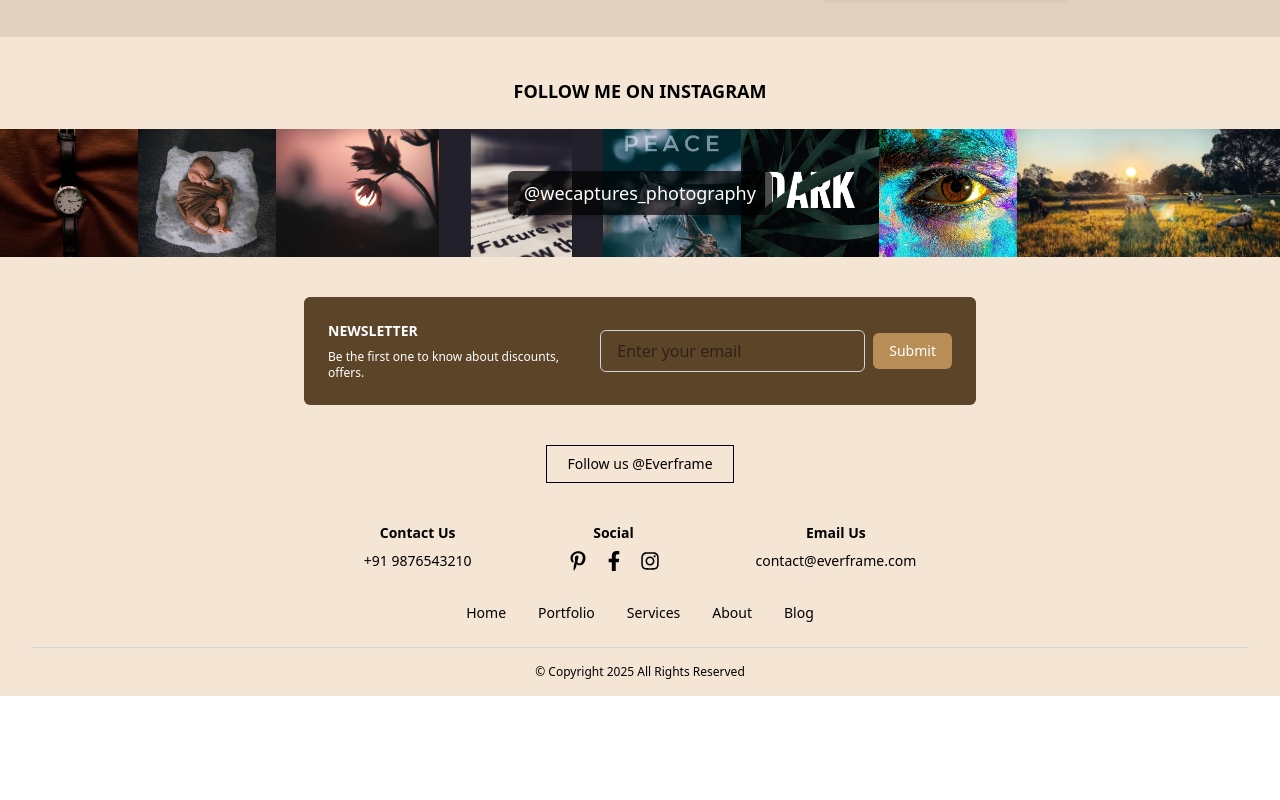
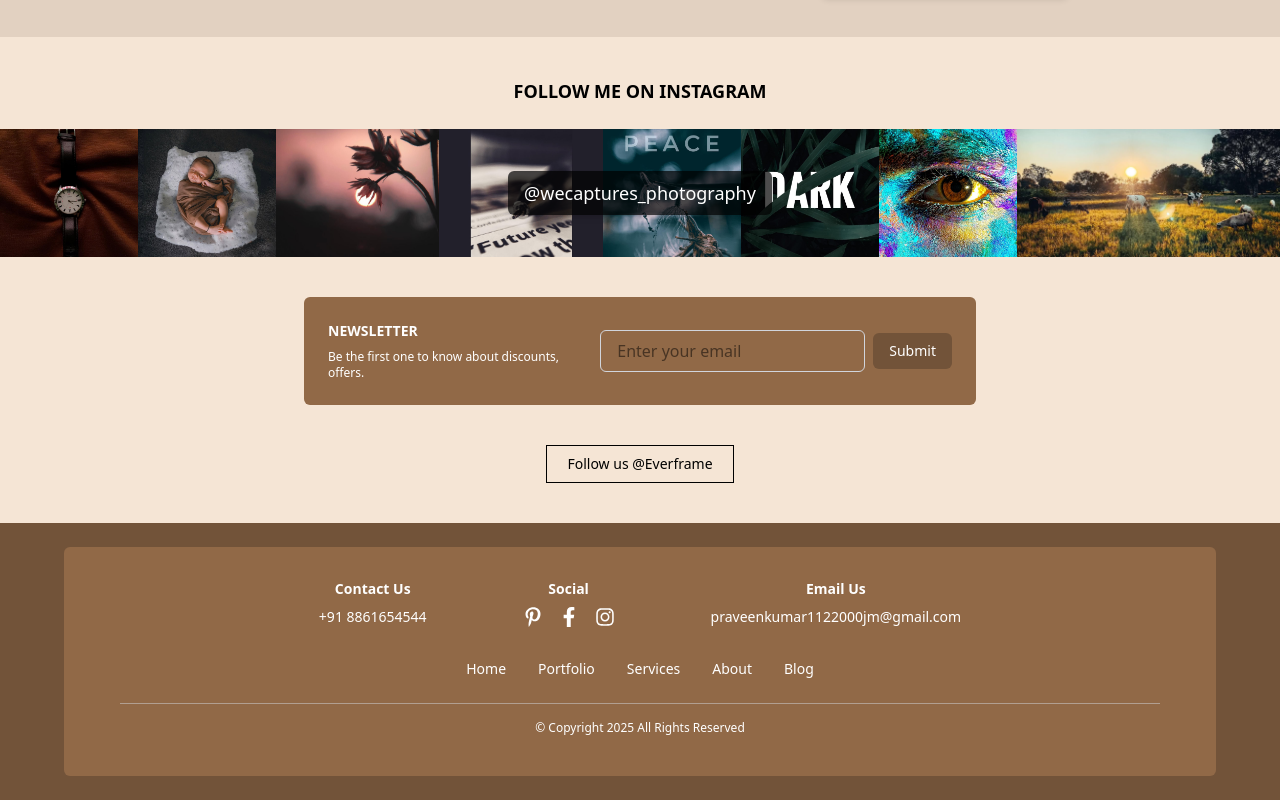
Before and after one commit to Nithin7406/Photography-Website, a React (Vite) app: page / in a window 1280 px wide. Shown: the part 3722-4522 px from the top of the page. Before the commit the page ends 4418 px from the top, so only its background shows below. Built offline with nearby package versions, Linux system fonts and the light colour scheme; a web font is replaced by a local one.

Commit message:
Footer change

```diff
--- a/src/components/Footer.jsx
+++ b/src/components/Footer.jsx
@@ -50,7 +50,7 @@ const Footer = () => {
       </div>
       {/* Newsletter Section */}
       <div className="flex flex-col items-center mb-10 px-4">
-        <div className="bg-[#5c4428] w-full max-w-2xl py-6 px-6 rounded-md text-white flex flex-col sm:flex-row items-center gap-4">
+        <div className="bg-[#916947] w-full max-w-2xl py-6 px-6 rounded-md text-white flex flex-col sm:flex-row items-center gap-4">
           <div className="flex-1 text-center sm:text-left">
             <h3 className="uppercase text-sm font-bold">Newsletter</h3>
             <p className="text-xs mt-2">
@@ -63,11 +63,11 @@ const Footer = () => {
             <input
               type="email"
               placeholder="Enter your email"
-              className="flex-1 px-4 py-2 text-black border border-gray-300 focus:outline-none focus:ring-2 focus:ring-[#b88e56] transition-all rounded-md"
+              className="flex-1 px-4 py-2 text-black border border-gray-300 focus:outline-none focus:ring-2 focus:ring-[#916947] transition-all rounded-md"
             />
             <button
               type="submit"
-              className="px-4 py-2 bg-[#b88e56] text-white text-sm rounded-md hover:bg-[#9c7a42] transition-colors duration-300"
+              className="px-4 py-2 bg-[#725339] text-white text-sm rounded-md hover:bg-[#b88e56] transition-colors duration-300"
             >
               Submit
             </button>
@@ -76,17 +76,21 @@ const Footer = () => {
       </div>
 
       {/* Follow Us Button */}
-      <div className="text-center mb-10">
+      <div className="text-center bg-[#f5e5d5] mb-10">
         <button className="border border-black px-5 py-2 text-sm hover:bg-black hover:text-white transition">
           Follow us @Everframe
         </button>
       </div>
 
       {/* Contact + Social + Email Section */}
+      {/* Colored Section Wrapper */}
+      <div className="bg-[#725339] py-6">
+        <div className="bg-[#916947] text-white py-8 px-6 rounded-md max-w-6xl mx-auto">
+          {/* Contact + Social + Email Section */}
           <div className="flex flex-col md:flex-row justify-center items-center md:space-x-24 space-y-6 md:space-y-0 text-sm mb-8">
             <div className="text-center">
               <h4 className="font-semibold mb-2">Contact Us</h4>
-          <p>+91 9876543210</p>
+              <p>+91 8861654544</p>
             </div>
 
             <div className="text-center">
@@ -100,7 +104,7 @@ const Footer = () => {
 
             <div className="text-center">
               <h4 className="font-semibold mb-2">Email Us</h4>
-          <p>contact@everframe.com</p>
+              <p>praveenkumar1122000jm@gmail.com</p>
             </div>
           </div>
 
@@ -116,11 +120,13 @@ const Footer = () => {
           </div>
 
           {/* Divider */}
-      <div className="border-t border-gray-300 mx-8 mb-4"></div>
+          <div className="border-t border-gray-300 opacity-50 mx-8 mb-4"></div>
 
           {/* Copyright */}
-      <div className="text-center text-xs pb-4">
+          <div className="text-center text-xs pb-2">
             © Copyright 2025 All Rights Reserved
+          </div>
+        </div>
       </div>
     </footer>
   );
```
Lines whose indentation alone changed are shown as unchanged.
